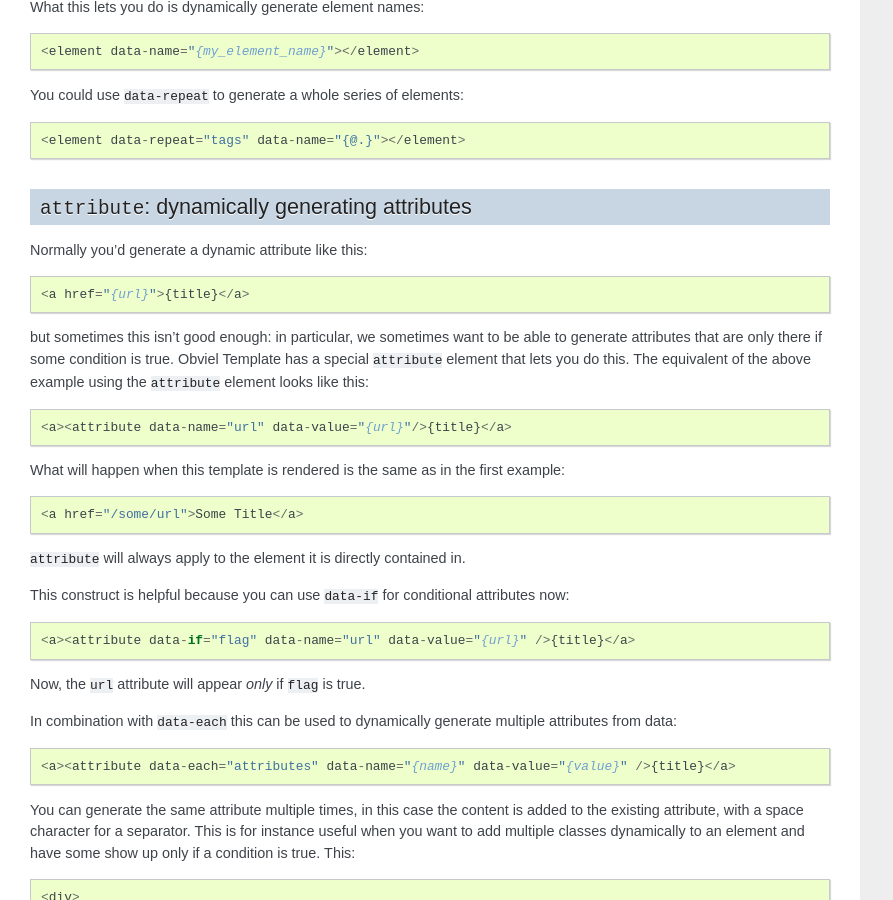
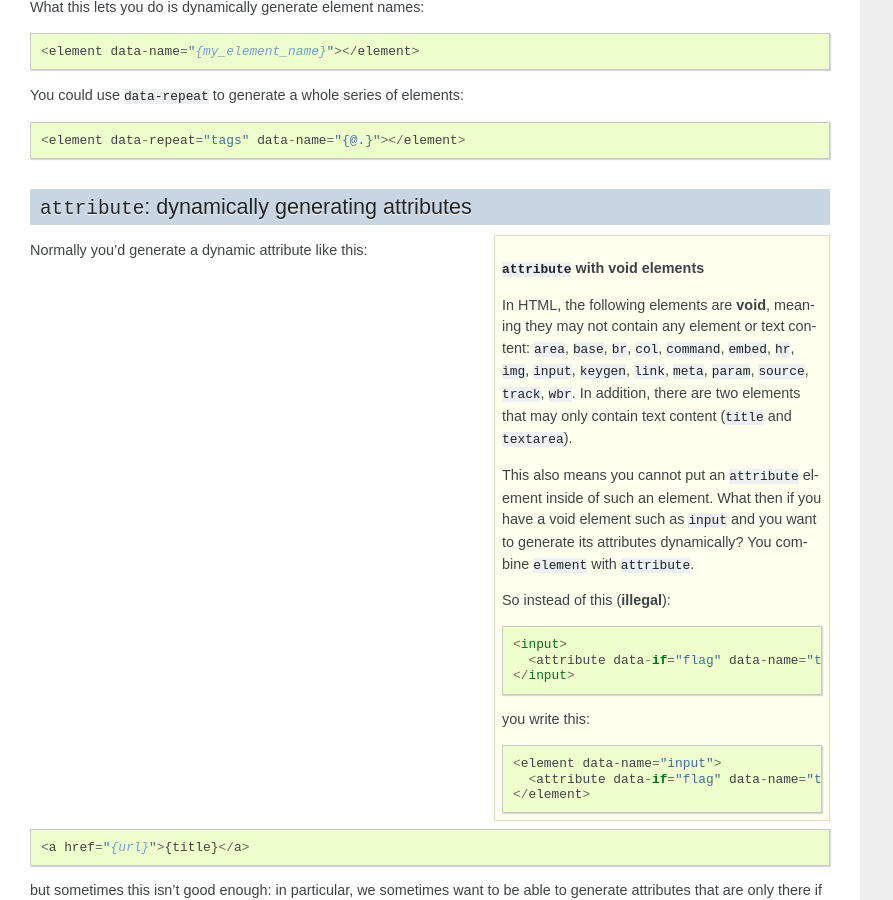
Before and after one commit to obviel/obviel, a Sphinx documentation site: the page built from doc/template.txt, in a window 1280 px wide and 900 px high, scrolled down 10927 px. Shown: the whole window, without its empty margins (0-893 px from the left). Built offline with Sphinx 7.4.7, drawn with Linux system fonts in a browser that asks for light colours.

Commit message:
Discover that various elements in HTML don't accept content. Describe workaround for those cases in combination with 'attribute'.

```diff
--- a/doc/template.txt
+++ b/doc/template.txt
@@ -618,6 +618,32 @@ You could use ``data-repeat`` to generate a whole series of elements::
 ``attribute``: dynamically generating attributes
 ------------------------------------------------
 
+.. sidebar:: ``attribute`` with void elements
+
+  In HTML, the following elements are **void**, meaning they may not
+  contain any element or text content: ``area``, ``base``, ``br``,
+  ``col``, ``command``, ``embed``, ``hr``, ``img``, ``input``,
+  ``keygen``, ``link``, ``meta``, ``param``, ``source``, ``track``,
+  ``wbr``. In addition, there are two elements that may only contain
+  text content (``title`` and ``textarea``).
+
+  This also means you cannot put an ``attribute`` element inside of
+  such an element. What then if you have a void element such as
+  ``input`` and you want to generate its attributes dynamically? You
+  combine ``element`` with ``attribute``.
+
+  So instead of this (**illegal**)::
+
+    <input>
+      <attribute data-if="flag" data-name="type" data-value="{type}" />
+    </input>
+
+  you write this::
+
+    <element data-name="input">
+      <attribute data-if="flag" data-name="type" data-value="{type}" />
+    </element>
+
 Normally you'd generate a dynamic attribute like this::
 
    <a href="{url}">{title}</a>
```
